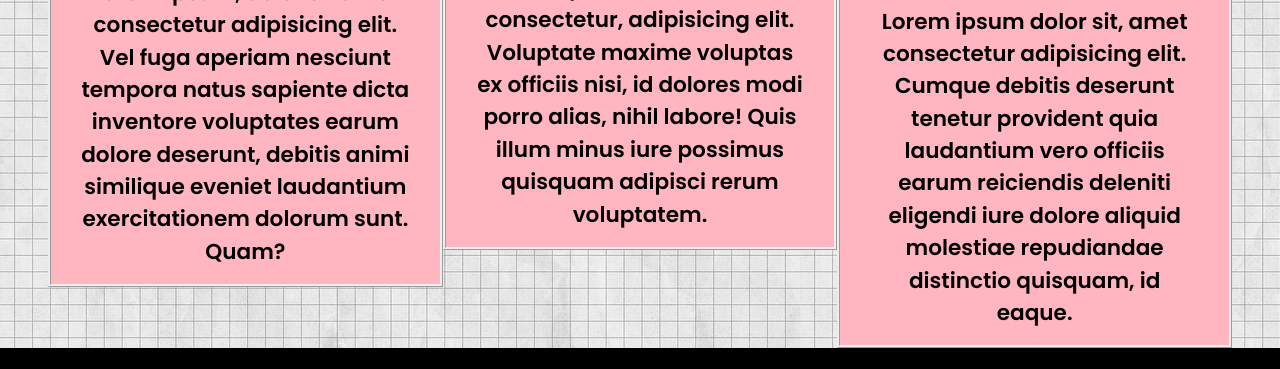
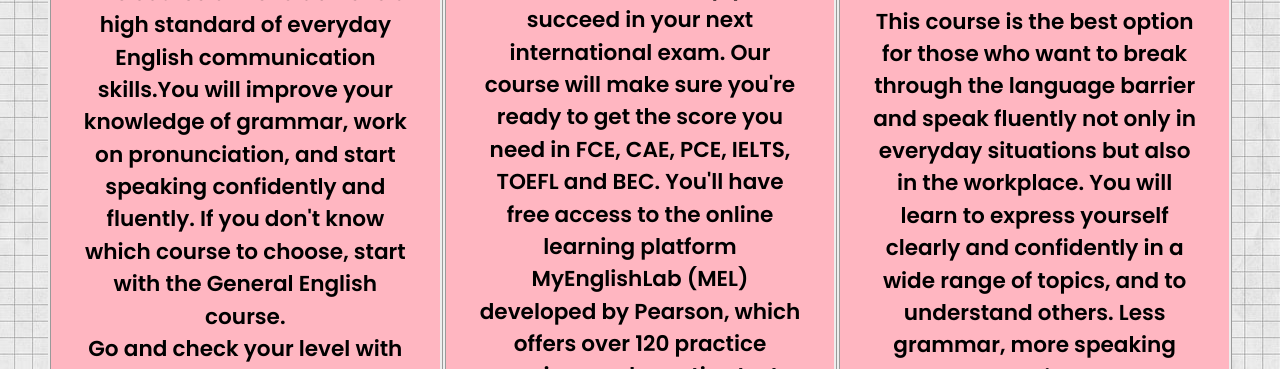
Before and after one commit to gianinafrasca/EntregaFinal_FRASCA, a plain HTML site: page pages/classes.html in a window 1280 px wide. Shown: the part 454-823 px from the top of the page. Drawn offline with nearby package versions, Linux system fonts and the light colour scheme.

Commit message:
Modificación de textos (no Lorem)

```diff
--- a/pages/classes.html
+++ b/pages/classes.html
@@ -63,27 +63,17 @@
                 <div class="col-lg-4 clases">
                     <img id="pict" src="../media/books.png" alt="books">
                     <h2>General English</h2>
-                    <p>Lorem ipsum, dolor sit amet consectetur adipisicing elit. Vel fuga aperiam nesciunt tempora natus
-                        sapiente dicta inventore voluptates earum dolore deserunt, debitis animi similique eveniet
-                        laudantium
-                        exercitationem dolorum sunt. Quam?</p>
+                    <p>This course aims to achieve a high standard of everyday English communication skills.You will improve your knowledge of grammar, work on pronunciation, and start speaking confidently and fluently. If you don't know which course to choose, start with the General English course. </br> Go and check your level with our Placement test!</p>
                 </div>
                 <div class="col-lg-4 clases">
                     <img id="pict" src="../media/exam.png" alt="exam">
                     <h2>Exam Preparation</h2>
-                    <p>Lorem ipsum dolor sit amet consectetur, adipisicing elit. Voluptate maxime voluptas ex officiis
-                        nisi, id
-                        dolores modi porro alias, nihil labore! Quis illum minus iure possimus quisquam adipisci rerum
-                        voluptatem.</p>
+                    <p>This course will help you succeed in your next international exam. Our course will make sure you're ready to get the score you need in FCE, CAE, PCE, IELTS, TOEFL and BEC. You'll have free access to the online learning platform MyEnglishLab (MEL) developed by Pearson, which offers over 120 practice exercises and practice tests.</p>
                 </div>
                 <div class="col-lg-4 clases">
                     <img id="pict" src="../media/speak.png" alt="speak">
                     <h2>Conversation & </br> Job Interviews</h2>
-                    <p>Lorem ipsum dolor sit, amet consectetur adipisicing elit. Cumque debitis deserunt tenetur
-                        provident quia
-                        laudantium vero officiis earum reiciendis deleniti eligendi iure dolore aliquid molestiae
-                        repudiandae
-                        distinctio quisquam, id eaque.</p>
+                    <p>This course is the best option for those who want to break through the language barrier and speak fluently not only in everyday situations but also in the workplace. You will learn to express yourself clearly and confidently in a wide range of topics, and to understand others. Less grammar, more speaking practice!</p>
                 </div>
             </div>
         </div>
```
Also changed, not shown: index.html (+3 -6 lines).
